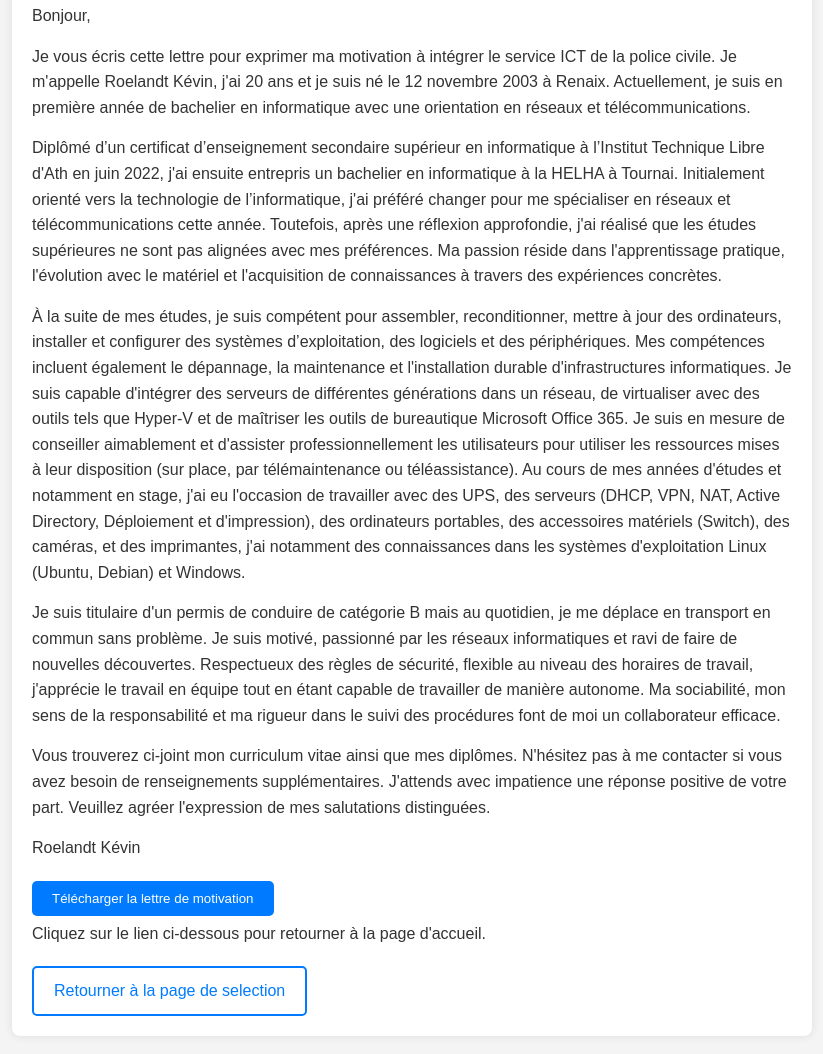
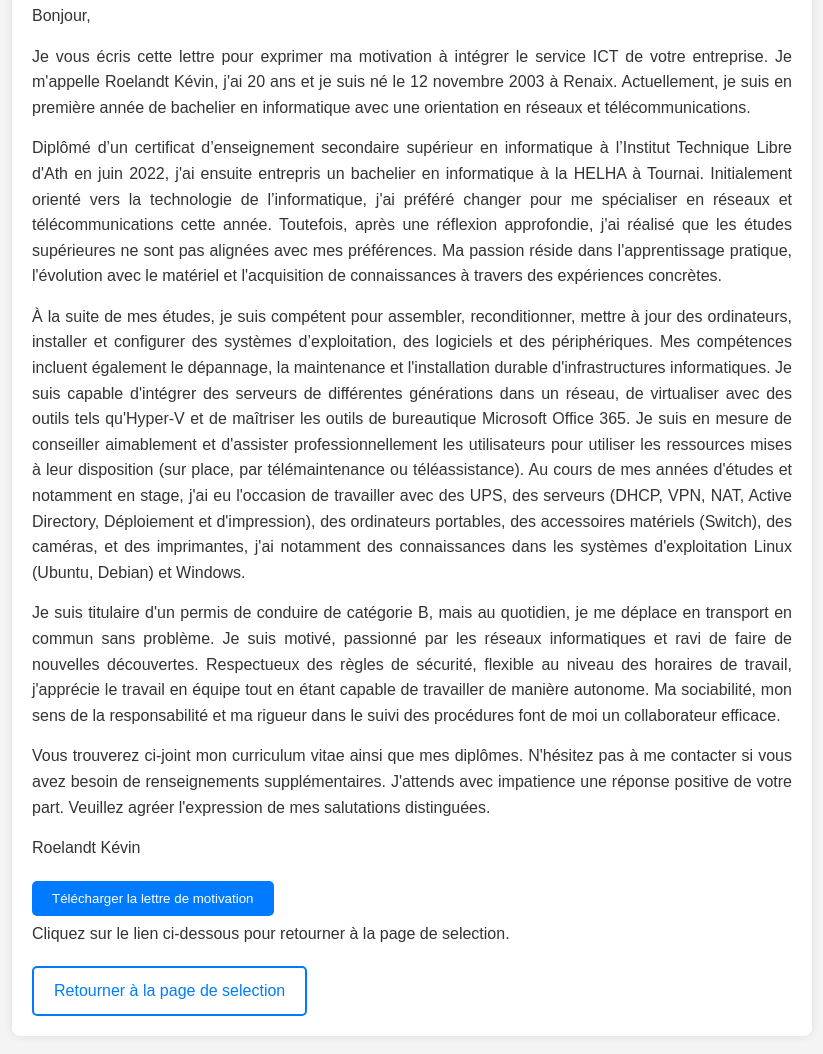
Before and after one commit to kevin1211/kevin1211.github.io, a plain HTML site: page INFORMATIONS/www/indexLM.html in a window 1280 px wide. Shown: the part 294-1348 px from the top of the page, without its empty margins (228-1051 px from the left). Drawn offline with Linux system fonts and the light colour scheme.

Commit message:
commit and push pour valider l'avancement et verifier la compatibility telephone

```diff
--- a/INFORMATIONS/www/indexLM.html
+++ b/INFORMATIONS/www/indexLM.html
@@ -1,5 +1,5 @@
 <!DOCTYPE html>
-<html lang="fr">
+<html lang="fr" xmlns="http://www.w3.org/1999/html">
 <head>
     <meta charset="UTF-8">
     <meta name="viewport" content="width=device-width, initial-scale=1.0">
@@ -20,17 +20,17 @@
     </header>
     <main>
         <p>Bonjour,</p>
-        <p>Je vous écris cette lettre pour exprimer ma motivation à intégrer le service ICT de la police civile. Je m'appelle Roelandt Kévin, j'ai 20 ans et je suis né le 12 novembre 2003 à Renaix. Actuellement, je suis en première année de bachelier en informatique avec une orientation en réseaux et télécommunications.</p>
+        <p>Je vous écris cette lettre pour exprimer ma motivation à intégrer le service ICT de votre entreprise. Je m'appelle Roelandt Kévin, j'ai 20 ans et je suis né le 12 novembre 2003 à Renaix. Actuellement, je suis en première année de bachelier en informatique avec une orientation en réseaux et télécommunications.</p>
         <p>Diplômé d’un certificat d’enseignement secondaire supérieur en informatique à l’Institut Technique Libre d'Ath en juin 2022, j'ai ensuite entrepris un bachelier en informatique à la HELHA à Tournai. Initialement orienté vers la technologie de l’informatique, j'ai préféré changer pour me spécialiser en réseaux et télécommunications cette année. Toutefois, après une réflexion approfondie, j'ai réalisé que les études supérieures ne sont pas alignées avec mes préférences. Ma passion réside dans l'apprentissage pratique, l'évolution avec le matériel et l'acquisition de connaissances à travers des expériences concrètes.</p>
-        <p>À la suite de mes études, je suis compétent pour assembler, reconditionner, mettre à jour des ordinateurs, installer et configurer des systèmes d’exploitation, des logiciels et des périphériques. Mes compétences incluent également le dépannage, la maintenance et l'installation durable d'infrastructures informatiques. Je suis capable d'intégrer des serveurs de différentes générations dans un réseau, de virtualiser avec des outils tels que Hyper-V et de maîtriser les outils de bureautique Microsoft Office 365. Je suis en mesure de conseiller aimablement et d'assister professionnellement les utilisateurs pour utiliser les ressources mises à leur disposition (sur place, par télémaintenance ou téléassistance). Au cours de mes années d'études et notamment en stage, j'ai eu l'occasion de travailler avec des UPS, des serveurs (DHCP, VPN, NAT, Active Directory, Déploiement et d'impression), des ordinateurs portables, des accessoires matériels (Switch), des caméras, et des imprimantes, j'ai notamment des connaissances dans les systèmes d'exploitation Linux (Ubuntu, Debian) et Windows.</p>
-        <p>Je suis titulaire d'un permis de conduire de catégorie B mais au quotidien, je me déplace en transport en commun sans problème. Je suis motivé, passionné par les réseaux informatiques et ravi de faire de nouvelles découvertes. Respectueux des règles de sécurité, flexible au niveau des horaires de travail, j'apprécie le travail en équipe tout en étant capable de travailler de manière autonome. Ma sociabilité, mon sens de la responsabilité et ma rigueur dans le suivi des procédures font de moi un collaborateur efficace.</p>
+        <p>À la suite de mes études, je suis compétent pour assembler, reconditionner, mettre à jour des ordinateurs, installer et configurer des systèmes d’exploitation, des logiciels et des périphériques. Mes compétences incluent également le dépannage, la maintenance et l'installation durable d'infrastructures informatiques. Je suis capable d'intégrer des serveurs de différentes générations dans un réseau, de virtualiser avec des outils tels qu'Hyper-V et de maîtriser les outils de bureautique Microsoft Office 365. Je suis en mesure de conseiller aimablement et d'assister professionnellement les utilisateurs pour utiliser les ressources mises à leur disposition (sur place, par télémaintenance ou téléassistance). Au cours de mes années d'études et notamment en stage, j'ai eu l'occasion de travailler avec des UPS, des serveurs (DHCP, VPN, NAT, Active Directory, Déploiement et d'impression), des ordinateurs portables, des accessoires matériels (Switch), des caméras, et des imprimantes, j'ai notamment des connaissances dans les systèmes d'exploitation Linux (Ubuntu, Debian) et Windows.</p>
+        <p>Je suis titulaire d'un permis de conduire de catégorie B, mais au quotidien, je me déplace en transport en commun sans problème. Je suis motivé, passionné par les réseaux informatiques et ravi de faire de nouvelles découvertes. Respectueux des règles de sécurité, flexible au niveau des horaires de travail, j'apprécie le travail en équipe tout en étant capable de travailler de manière autonome. Ma sociabilité, mon sens de la responsabilité et ma rigueur dans le suivi des procédures font de moi un collaborateur efficace.</p>
         <p>Vous trouverez ci-joint mon curriculum vitae ainsi que mes diplômes. N'hésitez pas à me contacter si vous avez besoin de renseignements supplémentaires. J'attends avec impatience une réponse positive de votre part. Veuillez agréer l'expression de mes salutations distinguées.</p>
         <p>Roelandt Kévin</p>
     </main>
     <div class="download-buttons">
         <button onclick="downloadFile('ROELANDT KEVIN Lettre_Motivation.pdf')">Télécharger la lettre de motivation</button>
     </div>
-    <p>Cliquez sur le lien ci-dessous pour retourner à la page d'accueil.</p>
+    <p>Cliquez sur le lien ci-dessous pour retourner à la page de selection.</p>
     <a href="../../INFORMATIONS/www/index.html" class="home-link">Retourner à la page de selection</a>
 </div>
 <script src="script.js"></script>
--- a/INFORMATIONS/www/stylesLM.css
+++ b/INFORMATIONS/www/stylesLM.css
@@ -42,6 +42,11 @@ address p {
 
 main p {
     margin-bottom: 15px;
+    text-align: justify;
+}
+
+.justified-text {
+    text-align: justify;
 }
 
 footer {
```
Also changed, not shown: INFORMATIONS/www/indexCV.html (+1 -1 lines), 1 other file.
